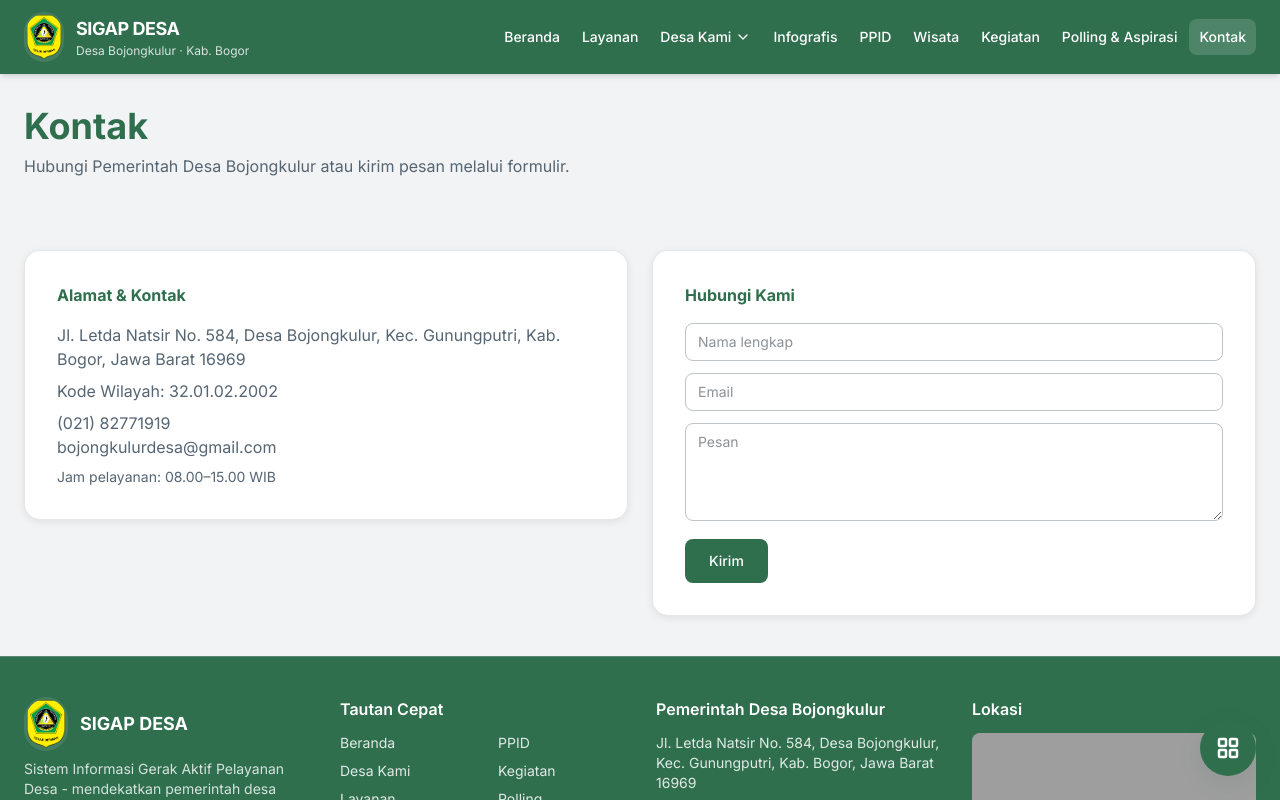
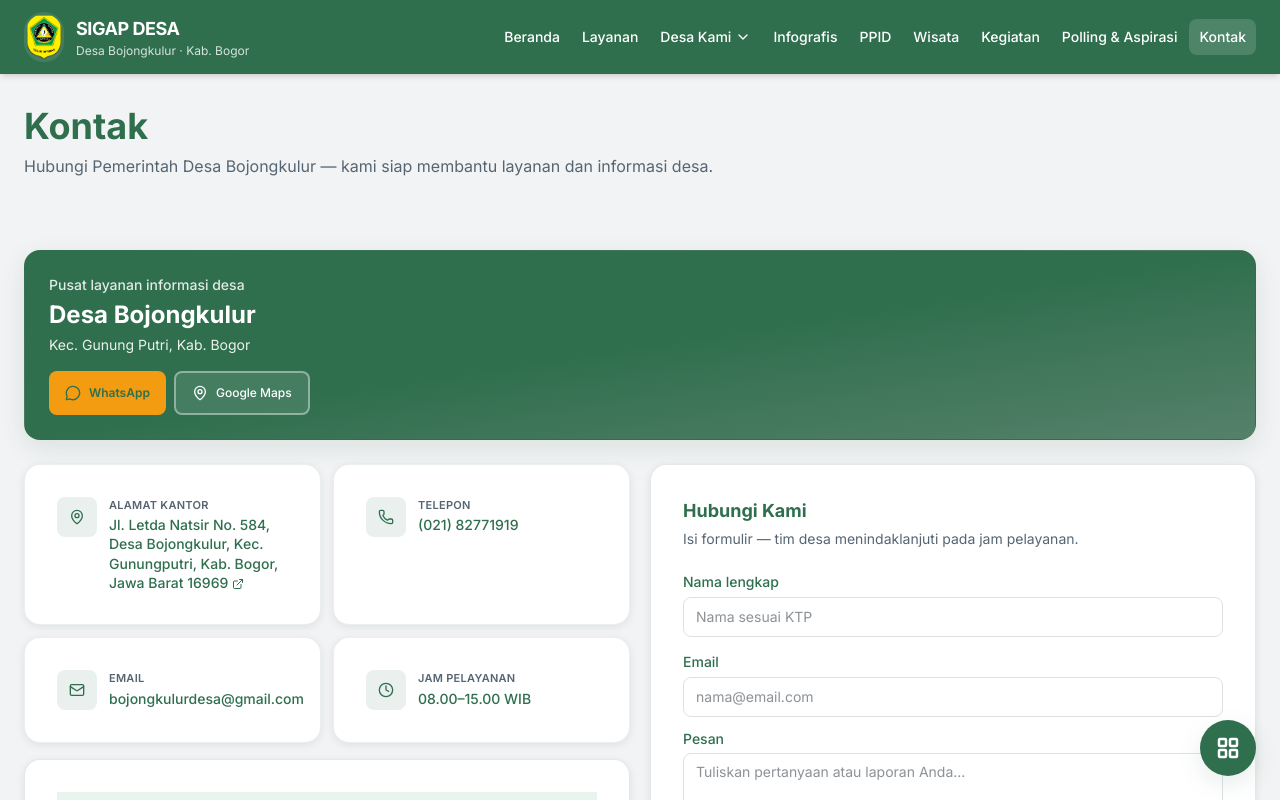
Before and after one commit to inspiralabs/teras-desa-app, a Next.js app: page /kontak in a window 1280 px wide. Shown: the top 800 px of the page. Built offline with nearby package versions, Linux system fonts and the light colour scheme; grey boxes are pictures that could not be loaded.

Commit message:
Refactor Kontak page to utilize KontakPageContent component for improved organization and maintainability. Removed inline layout and form elements for a cleaner structure.

```diff
--- a/src/app/kontak/page.tsx
+++ b/src/app/kontak/page.tsx
@@ -1,65 +1,5 @@
-"use client";
-
-import { toast } from "sonner";
-import { DESA } from "@/lib/constants";
-import { PageContentBoundary } from "@/components/layout/PageContentBoundary";
-import { PageHero } from "@/components/layout/PageHero";
-import { SectionShell, SectionCard } from "@/components/ui/SectionShell";
-import { FadeIn } from "@/components/motion/FadeIn";
-import { Button } from "@/components/ui/button";
+import { KontakPageContent } from "@/components/kontak/KontakPageContent";
 
 export default function KontakPage() {
-  return (
-    <PageContentBoundary>
-      <PageHero
-        title="Kontak"
-        description="Hubungi Pemerintah Desa Bojongkulur atau kirim pesan melalui formulir."
-      />
-      <SectionShell className="pt-0">
-        <div className="grid gap-6 lg:grid-cols-2">
-          <FadeIn>
-            <SectionCard className="text-dark-gray">
-              <h2 className="font-bold text-primary">Alamat & Kontak</h2>
-              <p className="mt-4">{DESA.alamat}</p>
-              <p className="mt-2">Kode Wilayah: {DESA.kodeWilayah}</p>
-              <p className="mt-2">{DESA.telepon}</p>
-              <p>{DESA.email}</p>
-              <p className="mt-2 text-sm">Jam pelayanan: {DESA.jamPelayanan}</p>
-            </SectionCard>
-          </FadeIn>
-          <FadeIn>
-            <SectionCard>
-              <h2 className="font-bold text-primary">Hubungi Kami</h2>
-              <form
-                className="mt-4 space-y-3"
-                onSubmit={(e) => {
-                  e.preventDefault();
-                  toast.success("Pesan terkirim. Terima kasih telah menghubungi kami.");
-                }}
-              >
-                <input
-                  className="w-full rounded-lg border border-mid-gray px-3 py-2 text-sm"
-                  placeholder="Nama lengkap"
-                  required
-                />
-                <input
-                  className="w-full rounded-lg border border-mid-gray px-3 py-2 text-sm"
-                  type="email"
-                  placeholder="Email"
-                  required
-                />
-                <textarea
-                  className="w-full rounded-lg border border-mid-gray px-3 py-2 text-sm"
-                  rows={4}
-                  placeholder="Pesan"
-                  required
-                />
-                <Button type="submit">Kirim</Button>
-              </form>
-            </SectionCard>
-          </FadeIn>
-        </div>
-      </SectionShell>
-    </PageContentBoundary>
-  );
+  return <KontakPageContent />;
 }
```
